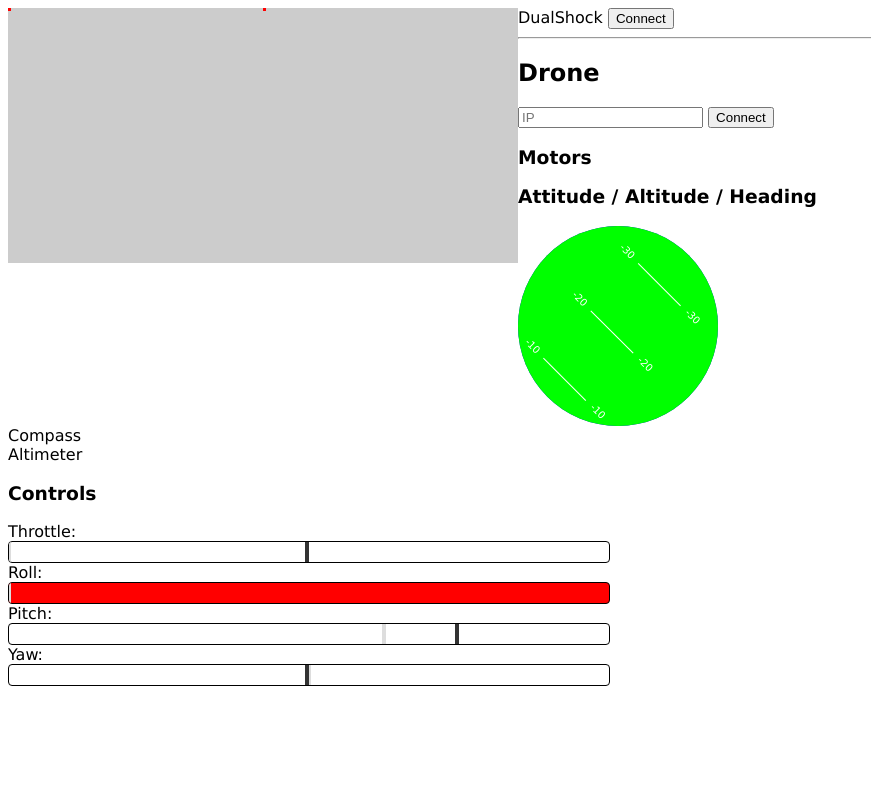
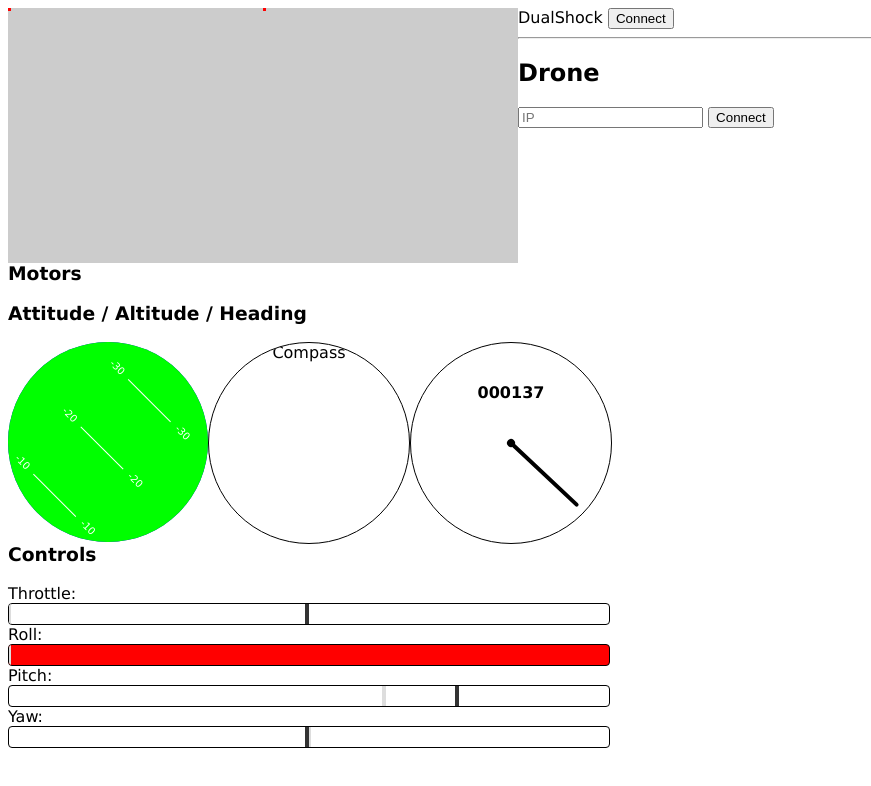
Before and after one commit to CyborgUnicorn/hk-aerial-gui, a website: page src/index.html in a window 1280 px wide. Shown: the whole page, without its empty margins (0-871 px from the left). Drawn offline with nearby package versions, Linux system fonts and the light colour scheme; files that its build step writes are made by us from their sources.

Commit message:
Implementation of altimeter

```diff
--- a/src/directives/altimeter/altimeter.html
+++ b/src/directives/altimeter/altimeter.html
@@ -1,3 +1,6 @@
 <div class="altimeter">
-  Altimeter
+  <div class="dial">{{totalAltitude}}</div>
+  <div class="needle-root" style="transform: rotate({{needleRotation}}deg);">
+  	<div class="needle"></div>
+  </div>
 </div>
--- a/src/directives/altimeter/altimeter.js
+++ b/src/directives/altimeter/altimeter.js
@@ -1,16 +1,32 @@
 angular.module('hk-aerial-gui').directive('altimeter', function () {
   'use strict';
+
+  function getTotalAltitudeString(totalAltitude) {
+    var result = '';
+    var numChars = totalAltitude.toString().length;
+    var desiredChars = 6;
+    for ( var i = numChars; i < desiredChars; ++i )
+      result += '0';
+
+    return result + totalAltitude;
+  }
+
+  function getNeedleAngle(totalAltitude) {
+    var circleMod = 100;
+    return (totalAltitude / circleMod) * 360;
+  }
 
   return {
     restrict: 'E',
     replace: true,
     scope: {
-
+      altitude: '='
     },
     templateUrl: 'directives/altimeter/altimeter.html',
     link: function (scope, element, attrs, fn) {
 
-
+      scope.totalAltitude = getTotalAltitudeString(scope.altitude);
+      scope.needleRotation = getNeedleAngle(scope.altitude);
     }
   };
 });
--- a/src/directives/altimeter/altimeter.less
+++ b/src/directives/altimeter/altimeter.less
@@ -1,3 +1,37 @@
 .altimeter {
+  border-radius: 50%;
+  overflow: hidden;
+  position: relative;
+  width: 200px;
+  height: 200px;
+  border: 1px solid #000;
+  float: left;
 
+  .dial {
+  	width: 200px;
+  	text-align: center;
+  	font-weight: 900;
+  	top: 20%;
+  	position: absolute;
+  }
+
+  .needle-root {
+  	height: 8px;
+  	width: 8px;
+  	background-color: #000;
+  	position: absolute;
+  	left: 96px;
+  	top: 96px;
+  	border-radius: 4px;
+
+  	.needle {
+  		border-radius: 2px;
+  		width: 4px;
+  		height: 90px;
+  		background-color: #000;
+  		position: relative;
+  		top: -88px;
+  		left: 2px;
+  	}
+  }
 }
--- a/src/directives/artificialHorizon/artificialHorizon.less
+++ b/src/directives/artificialHorizon/artificialHorizon.less
@@ -4,6 +4,7 @@
   position: relative;
   width: 200px;
   height: 200px;
+  float: left;
 
   .plane {
 
--- a/src/directives/compass/compass.html
+++ b/src/directives/compass/compass.html
@@ -1,3 +1,3 @@
-<div class="compass">
+<div class="compass" style="width: 200px; height: 200px; float: left;">
   Compass
 </div>
--- a/src/directives/compass/compass.less
+++ b/src/directives/compass/compass.less
@@ -1,3 +1,10 @@
 .compass {
-
+  border-radius: 50%;
+  overflow: hidden;
+  position: relative;
+  width: 200px;
+  height: 200px;
+  border: 1px solid #000;
+  float: left;
+  text-align: center;
 }
--- a/src/partials/drone/drone.html
+++ b/src/partials/drone/drone.html
@@ -10,7 +10,7 @@
     <h3>Attitude / Altitude / Heading</h3>
     <artificial-horizon></artificial-horizon>
     <compass></compass>
-    <altimeter></altimeter>
+    <altimeter altitude="137"></altimeter>
   </section>
 
   <section>
--- a/src/partials/drone/drone.less
+++ b/src/partials/drone/drone.less
@@ -1,3 +1,5 @@
 .drone {
-
+	section  {
+		clear: left;
+	}
 }
```
